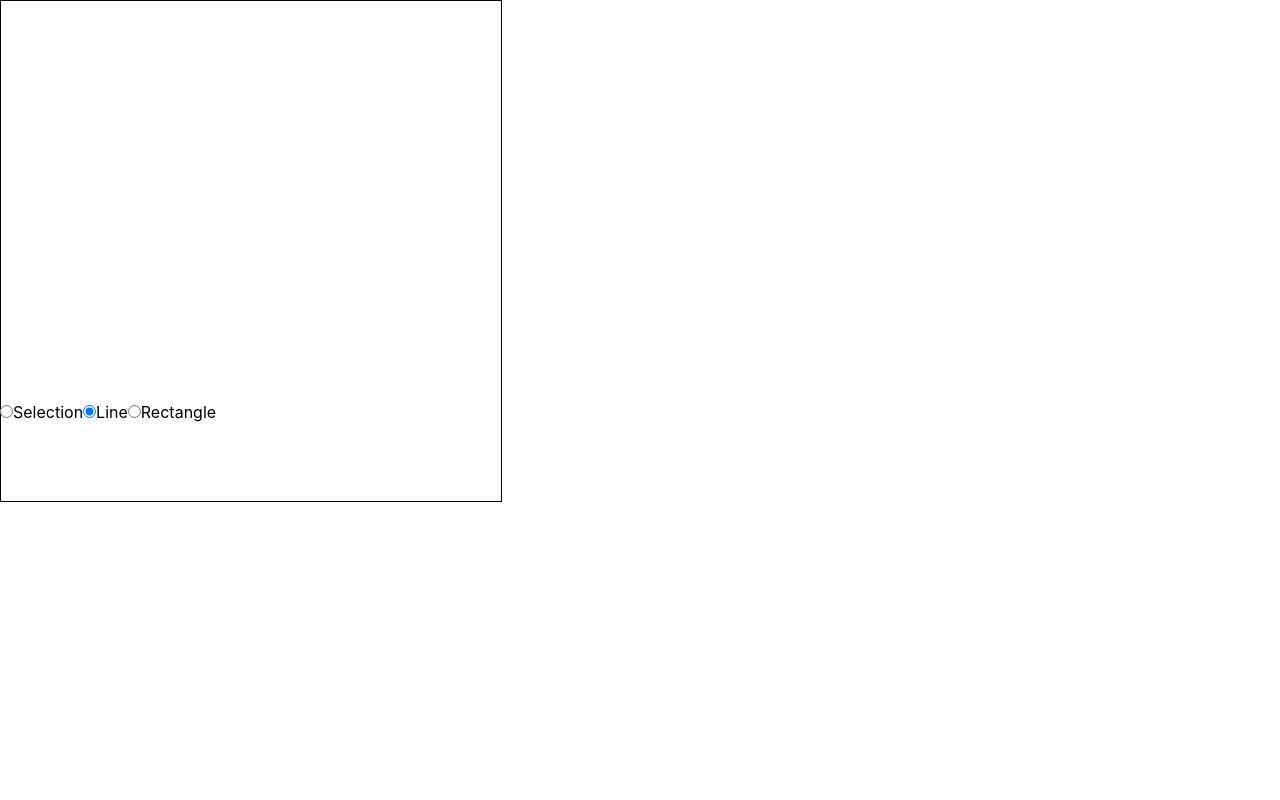
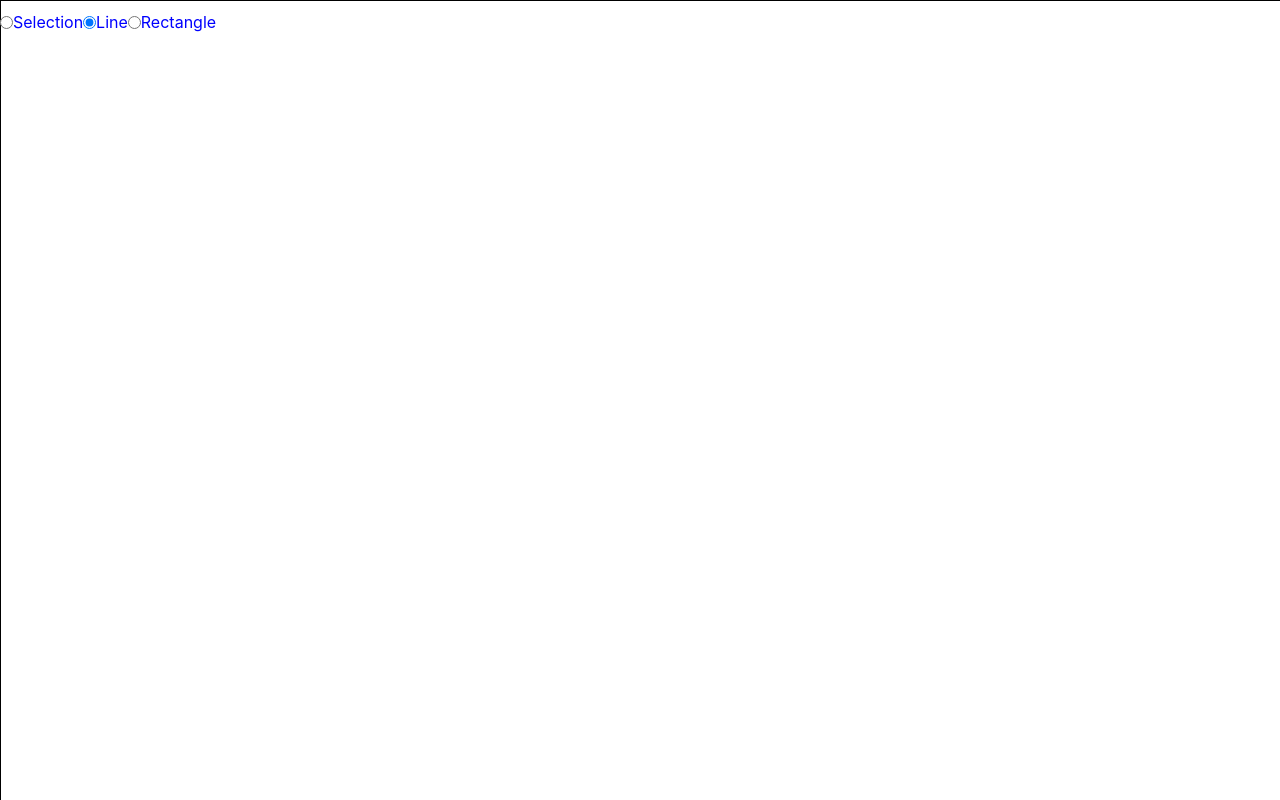
Before and after one commit to nikapadia/SuperSnippets, a React (Vite) app: page / in a window 1280 px wide. Built offline with nearby package versions, Linux system fonts and the light colour scheme.

Commit message:
Resizing and better movement

```diff
--- a/src/components/canvas/Canvas.jsx
+++ b/src/components/canvas/Canvas.jsx
@@ -1,7 +1,7 @@
 import React, { useLayoutEffect, useState } from "react";
 import rough from "roughjs/bundled/rough.esm";
 
-// import "canvas.css"
+import "./canvas.css"
 
 const generator = rough.generator();
 
@@ -9,6 +9,7 @@ function createElement(id, x1, y1, x2, y2, type) {
     const roughElement = type === "line"
         ? generator.line(x1, y1, x2, y2)
         : generator.rectangle(x1, y1, x2 - x1, y2 - y1);
+        // : generator.circle(x1, y1, Math.sqrt(Math.pow(x2 - x1, 2) + Math.pow(y2 - y1, 2)), {roughness: 0.25, fill: "red"});
     return {
         id,
         roughElement,
@@ -20,28 +21,92 @@ function createElement(id, x1, y1, x2, y2, type) {
     };
 }
 
-const isWithinElement = (x, y, element) => {
+const nearPoint = (x, y, x1, y1, name) => {
+    return Math.abs(x - x1) < 5 && Math.abs(y - y1) < 5 ? name : null;
+}
+
+const positionWithinElement = (x, y, element) => {
+    const {type, x1, x2, y1, y2} = element;
+    if (type === "rectangle") {
+        const topLeft = nearPoint(x, y, x1, y1, "tl");
+        const topRight = nearPoint(x, y, x2, y1, "tr");
+        const bottomLeft = nearPoint(x, y, x1, y2, "bl");
+        const bottomRight = nearPoint(x, y, x2, y2, "br");
+        const inside = x >= x1 && x <= x2 && y >= y1 && y <= y2 ? "inside" : null;
+        return topLeft || topRight || bottomLeft || bottomRight || inside;
+    } else {
+        const a = {x: x1, y: y1};
+        const b = {x: x2, y: y2};
+        const c = {x, y};
+        const offset = distance(a, b) - (distance(a, c) + distance(b, c));
+        const start = nearPoint(x, y, x1, y1, "start");
+        const end = nearPoint(x, y, x2, y2, "end");
+        const inside = Math.abs(offset) < 1 ? "inside" : null;
+        return start || end || inside;
+    }
+};
+
+const distance = (a, b) => Math.sqrt(Math.pow(a.x - b.x, 2) + Math.pow(a.y - b.y, 2));
+
+const getElementAtPosition = (x, y, elements) => {
+    return elements
+        .map(element => ({...element, position: positionWithinElement(x, y, element)}))
+        .find(element => element.position !== null);
+};
+
+// Makes sure that x1, x2, y1, y2 are in the correct order,
+// regardless of which direction the user drew the rectangle
+const adjustElementCoordinates = (element) => {
     const {type, x1, x2, y1, y2} = element;
     if (type === "rectangle") {
         const minX = Math.min(x1, x2);
         const maxX = Math.max(x1, x2);
         const minY = Math.min(y1, y2);
         const maxY = Math.max(y1, y2);
-        return x >= minX && x <= maxX && y >= minY && y <= maxY;
+        return {x1: minX, x2: maxX, y1: minY, y2: maxY};
     } else {
-        const a = {x: x1, y: y1};
-        const b = {x: x2, y: y2};
-        const c = {x, y};
-        const offset = distance(a, b) - (distance(a, c) + distance(b, c));
-        return Math.abs(offset) < 1;
+        if (x1 < x2 || (x1 === x2 && y1 < y2)) {
+            return {x1, x2, y1, y2};
+        } else {
+            return {x1: x2, x2: x1, y1: y2, y2: y1};
+        }
     }
 };
 
-const distance = (a, b) => Math.sqrt(Math.pow(a.x - b.x, 2) + Math.pow(a.y - b.y, 2));
+// Returns the cursor type for a given position, used when hovering over an element
+const cusorForPosition = position => {
+    switch (position) {
+        case "tl":
+        case "br":
+        case "start":
+        case "end":
+            return "nwse-resize";
+        case "tr":
+        case "bl":
+            return "nesw-resize";
+        default:
+            return "move";
+    }
+};
 
-const getElementAtPosition = (x, y, elements) => {
-    return elements.find(element => isWithinElement(x, y, element));
-};
+// Returns the new coordinates for the element being resized
+const resizedCoordinates = (clientX, clientY, position, coordiates) => {
+    const {x1, x2, y1, y2} = coordiates;
+    switch (position) {
+        case "tl":
+        case "start":
+            return {x1: clientX, y1: clientY, x2, y2};
+        case "tr":
+            return {x1, y1: clientY, x2: clientX, y2};
+        case "bl":
+            return {x1: clientX, y1, x2, y2: clientY};
+        case "br":
+        case "end":
+            return {x1, y1, x2: clientX, y2: clientY};
+        default:
+            return null;
+    }
+}
 
 const App = () => {
 	const [elements, setElements] = useState([]);
@@ -74,17 +139,29 @@ const App = () => {
                 const offsetX = clientX - element.x1;
                 const offsetY = clientY - element.y1;
                 setSelectedElement({...element, offsetX, offsetY});
-                setAction("moving");
+
+                if (element.position === "inside") {
+                    setAction("moving");
+                } else {
+                    setAction("resizing");
+                }
             }
         } else {
             const id = elements.length;
             const element = createElement(id, clientX,clientY,clientX,clientY, tool);
             setElements(prevState => [...prevState, element]);
+            setSelectedElement(element);
             setAction("drawing");
         }
     };
 
 	const handleMouseUp = (event) => {
+        const index = selectedElement.id;
+        const {id, type} = elements[index];
+        if (action === "drawing" || action === "resizing") {
+            const {x1, x2, y1, y2} = adjustElementCoordinates(elements[index]);
+            updateElement(id, x1, y1, x2, y2, type);
+        }
         setAction("none");
         setSelectedElement(null);
     };
@@ -93,7 +170,8 @@ const App = () => {
         const { clientX, clientY } = event;
 
         if (tool === "selection") {
-            event.target.style.cursor = getElementAtPosition(clientX, clientY, elements) ? "move" : "default";
+            const element = getElementAtPosition(clientX, clientY, elements);
+            event.target.style.cursor = element ? cusorForPosition(element.position) : "default";
         }
 
         if (action === "drawing") {
@@ -107,40 +185,44 @@ const App = () => {
             const newX1 = clientX - offsetX;
             const newY1 = clientY - offsetY;
             updateElement(id, newX1, newY1, newX1 + width, newY1 + height, type);
+        } else if (action === "resizing") {
+            const { id, type, position, ...coordiates } = selectedElement;
+            const {x1, y1, x2, y2} = resizedCoordinates(clientX, clientY, position, coordiates);
+            updateElement(id, x1, y1, x2, y2, type);
         }
 
     };
 
 	return (
         <div>
-            <div style={{position: "fixed", zIndex: "2"}}>
+            <div className="toolList" style={{position: "fixed", zIndex: "2"}}>
                 <input
                 type="radio"
                 id="selection"
                 checked={tool === "selection"}
                 onChange={() => setTool("selection")}
                 />
-                <label htmlFor="line" style={{color: "black"}}>Selection</label>
+                <label htmlFor="line">Selection</label>
                 <input
                 type="radio"
                 id="line"
                 checked={tool === "line"}
                 onChange={() => setTool("line")}
                 />
-                <label htmlFor="line" style={{color: "black"}}>Line</label>
+                <label htmlFor="line">Line</label>
                 <input
                 type="radio"
                 id="rectangle"
                 checked={tool === "rectangle"}
                 onChange={() => setTool("rectangle")}
                 />
-                <label htmlFor="rectangle" style={{color: "black"}}>Rectangle</label>
+                <label htmlFor="rectangle">Rectangle</label>
             </div>
             <canvas
                 id="canvas"
                 style={canvasStyle}
-                width={500}
-                height={500}
+                width={window.innerWidth}
+                height={window.innerHeight}
                 onMouseDown={handleMouseDown}
                 onMouseUp={handleMouseUp}
                 onMouseMove={handleMouseMove}
@@ -157,7 +239,7 @@ const canvasStyle = {
     backgroundColor: "white",
     position: "fixed",
     top: 0,
-    left: 0
+    left: 0,
 };
 
 export default App;
--- /dev/null
+++ b/src/components/canvas/canvas.css
@@ -0,0 +1,11 @@
+.toolList {
+    display: flex;
+    flex-direction: row;
+    align-items: center;
+    /* justify-content: center; */
+    width: 100%;
+    margin-top: 10px;
+    color: blue;
+    top: 0;
+    left: 0;
+}
```
